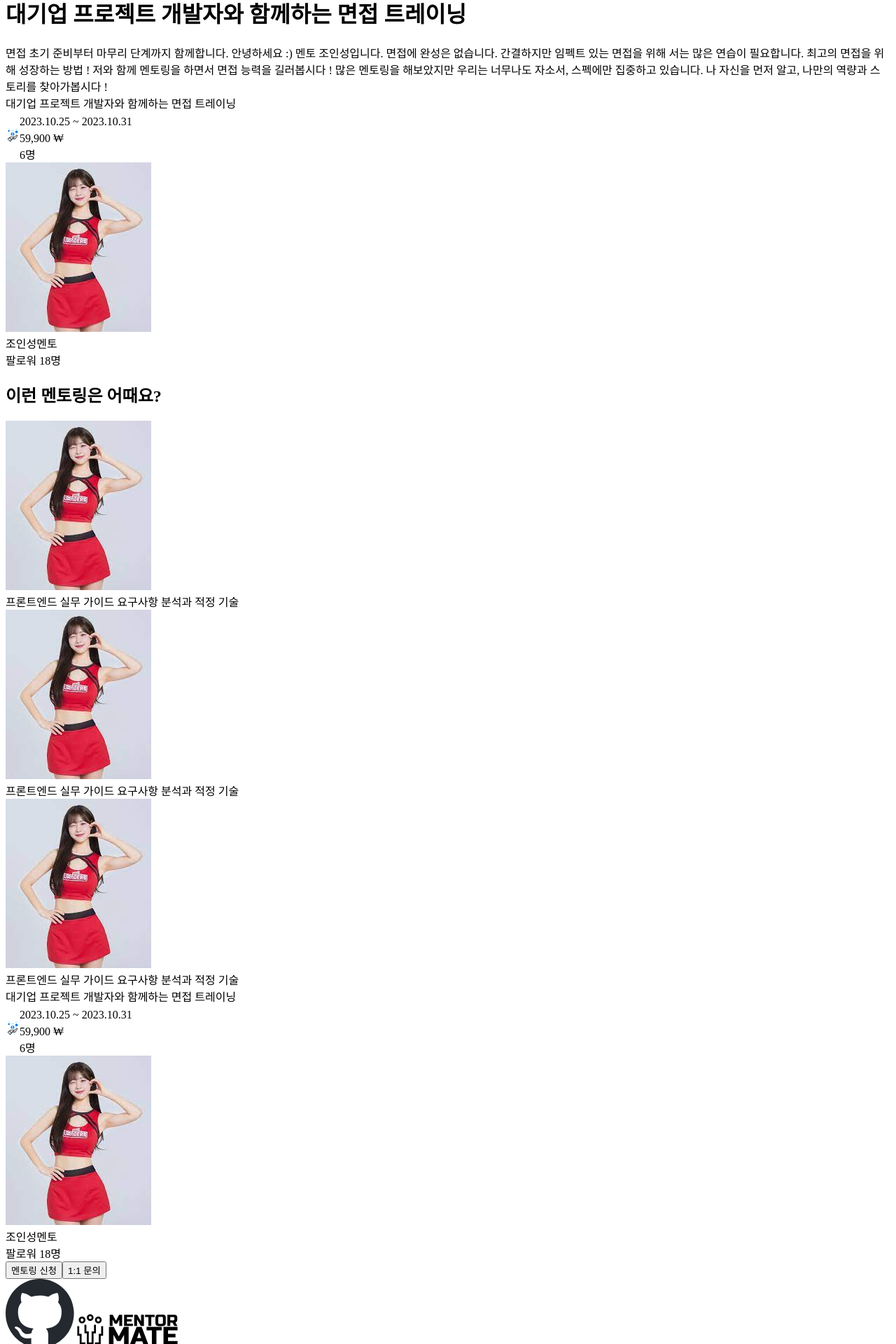
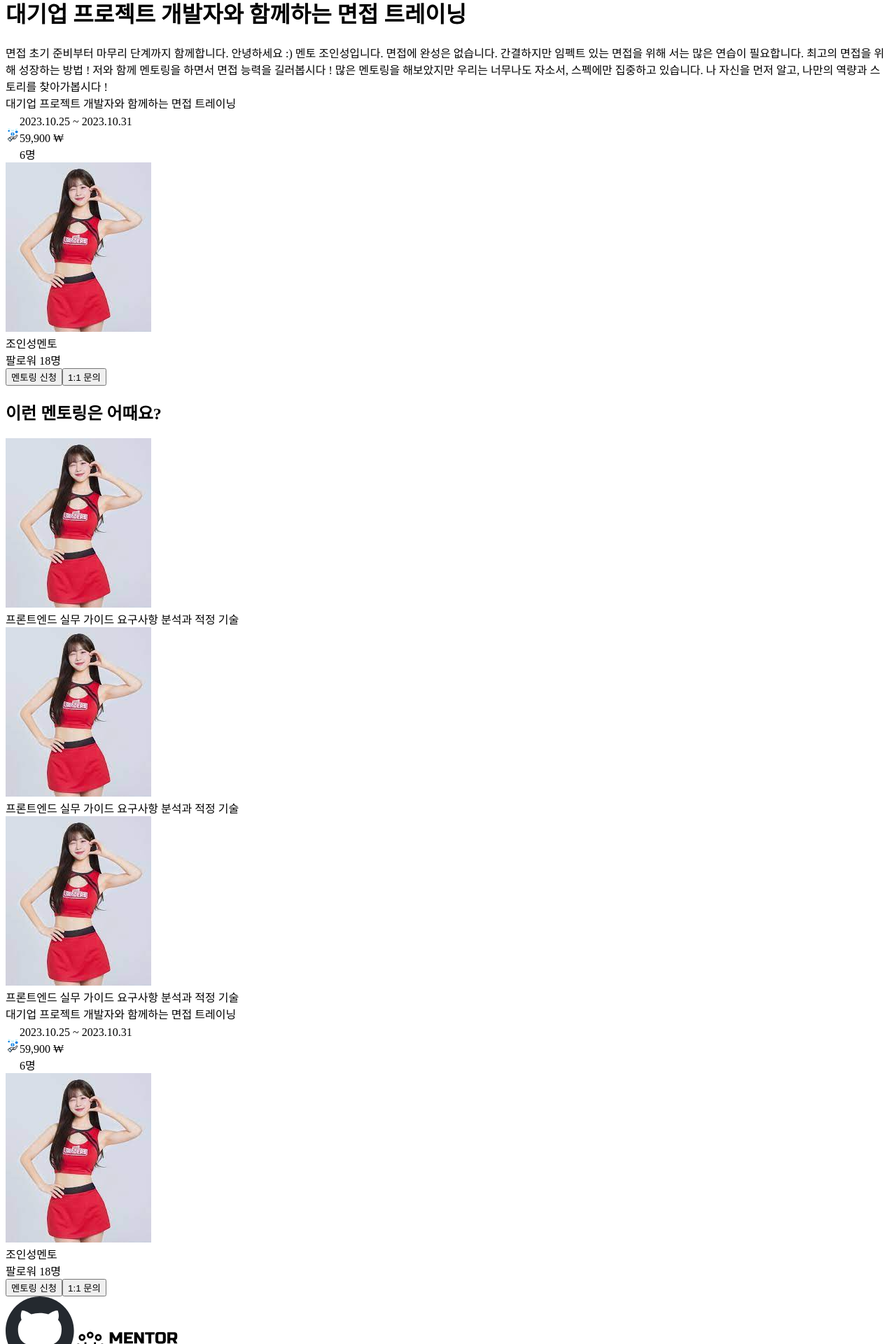
Before and after one commit to MentoMate/mentomate-FE, a React (Vite) app: page /mentoringDetail in a window 1280 px wide. Shown: the part 160-2080 px from the top of the page at 70% size. Built offline with nearby package versions, Linux system fonts and the light colour scheme; some icons are missing.

Commit message:
🚚 rename: 파일명 변경 및 불필요 파일 삭제
- 파일명 변경 MentoringSidebar -> MentoringInfoWithApply
- 파일 삭제: ProfileImage.tsx

```diff
--- a/src/components/mentoringDetail/MentoringDetailContainer.tsx
+++ b/src/components/mentoringDetail/MentoringDetailContainer.tsx
@@ -1,21 +1,18 @@
-import MentoringContent from "./MentoringContent";
+import MentoringContent from "./mentoringInfoWithApply/MentoringContent";
+import MentoringInfoWithApply from "./mentoringInfoWithApply/MentoringInfoWithApply";
 import RecommendMentoring from "./RecommendMentoring";
-import MentorProfile from "./MentorProfile";
-import MentoringInfo from "./MentoringInfo";
-import MentoringSidebar from "./MentoringSidebar";
 
 const MentoringDetailContainer = () => {
 	return (
 		<div className="flex md:flex-row flex-col mx-auto my-16 lg:w-[60rem] md:w-[40rem] w-[20rem]">
 			<div>
 				<MentoringContent />
-				<div className="md:hidden block mt-20 md:mx-0 mx-4 p-4 border border-black-200 rounded-lg">
-					<MentoringInfo />
-					<MentorProfile />
+				<div className="md:hidden block mt-20">
+					<MentoringInfoWithApply />
 				</div>
 				<RecommendMentoring />
 			</div>
-			<MentoringSidebar />
+			<MentoringInfoWithApply />
 		</div>
 	);
 };
--- a/src/components/mentoringDetail/MentoringSidebar.tsx
+++ /dev/null
@@ -1,23 +0,0 @@
-import MentorProfile from "./MentorProfile";
-import MentoringInfo from "./MentoringInfo";
-
-const MentoringSidebar = () => {
-	return (
-		<div className="hidden md:block md:sticky top-[10rem] ml-12 lg:w-[16rem] h-[30rem]">
-			<div className="px-4 py-4 border border-black-200 rounded-xl">
-				<MentoringInfo />
-				<MentorProfile />
-			</div>
-			<div className="flex flex-col mt-2">
-				<button className="my-1 py-2 w-full bg-main-color rounded-sm text-white text-lg font-bold">
-					멘토링 신청
-				</button>
-				<button className="my-1 py-2 w-full bg-yellow-200 rounded-sm text-white text-lg font-bold">
-					1:1 문의
-				</button>
-			</div>
-		</div>
-	);
-};
-
-export default MentoringSidebar;
--- /dev/null
+++ b/src/components/mentoringDetail/mentoringInfoWithApply/Button.tsx
@@ -0,0 +1,14 @@
+const Button = () => {
+	return (
+		<div className="flex flex-col mt-2">
+			<button className="my-1 py-2 w-full bg-main-color rounded-sm text-white text-lg font-bold">
+				멘토링 신청
+			</button>
+			<button className="my-1 py-2 w-full bg-yellow-200 rounded-sm text-white text-lg font-bold">
+				1:1 문의
+			</button>
+		</div>
+	);
+};
+
+export default Button;
--- /dev/null
+++ b/src/components/mentoringDetail/mentoringInfoWithApply/MentoringInfoWithApply.tsx
@@ -0,0 +1,17 @@
+import Button from "./Button";
+import MentorProfile from "../MentorProfile";
+import MentoringInfo from "./MentoringInfo";
+
+const MentoringInfoWithApply = () => {
+	return (
+		<div className="block md:sticky top-[10rem] md:ml-12 md:mx-0 mx-4 lg:w-[16rem] h-[30rem]">
+			<div className="px-4 py-4 border border-black-200 rounded-xl">
+				<MentoringInfo />
+				<MentorProfile />
+			</div>
+			<Button />
+		</div>
+	);
+};
+
+export default MentoringInfoWithApply;
```
Also changed, not shown: src/components/mentoringDetail/MentorProfileImage.tsx (deleted, +0 -15 lines), src/components/mentoringDetail/mentoringInfoWithApply/MentoringContent.tsx (renamed from src/components/mentoringDetail/MentoringContent.tsx), src/components/mentoringDetail/mentoringInfoWithApply/MentoringInfo.tsx (renamed from src/components/mentoringDetail/MentoringInfo.tsx).
